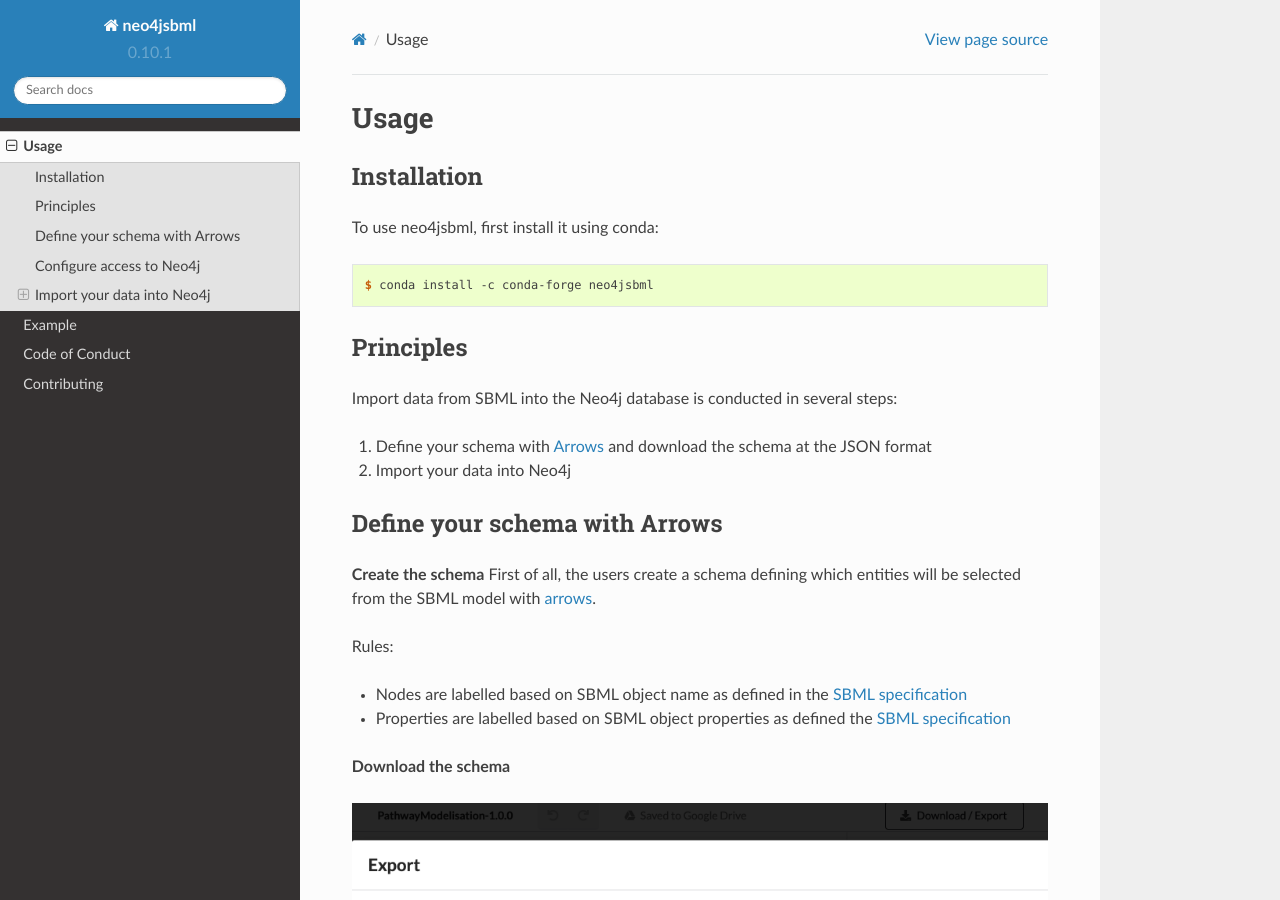
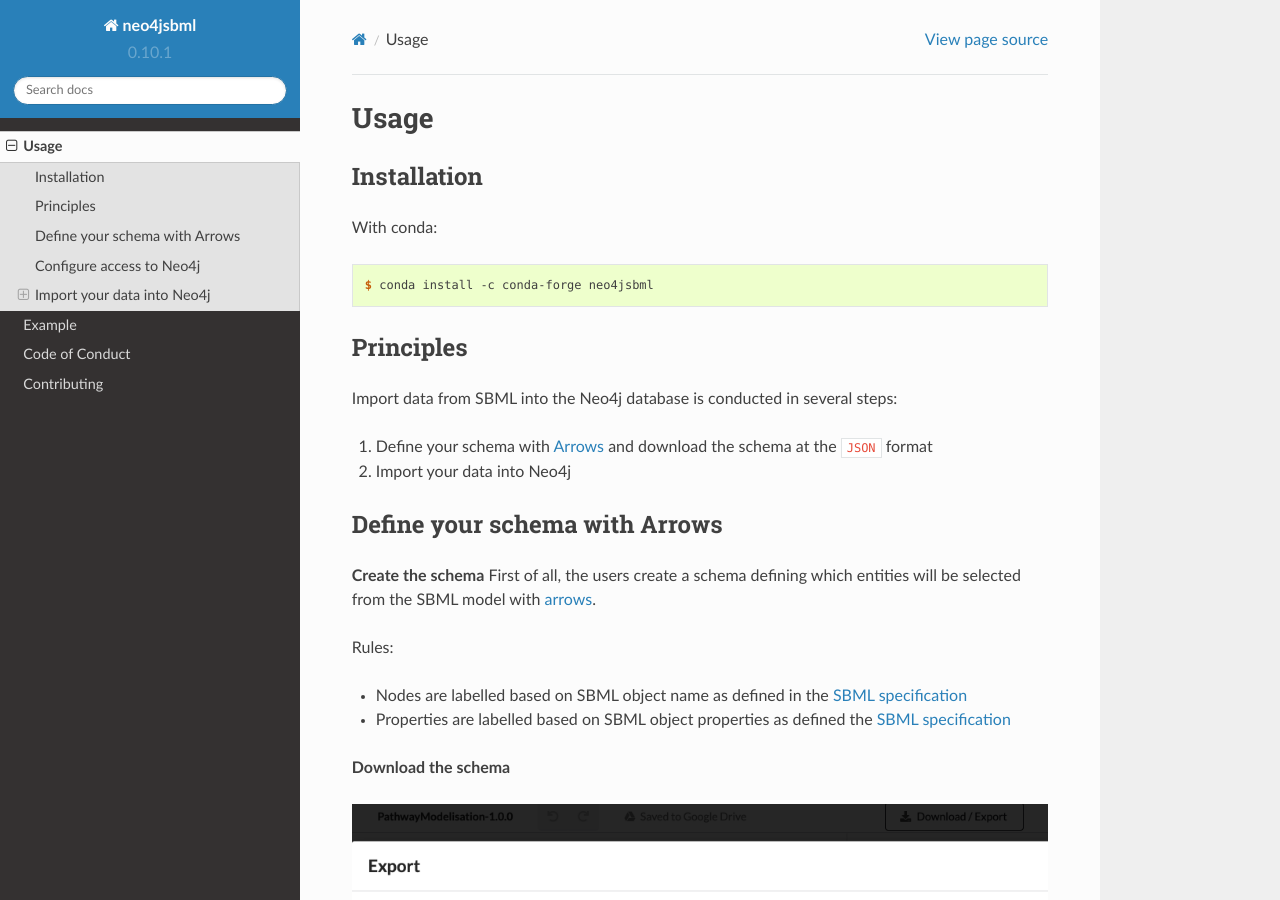
Before and after one commit to brsynth/neo4jsbml, a Sphinx documentation site: the page built from docs/usage.rst, in a window 1280 px wide and 900 px high. Built offline with Sphinx 7.4.7 and the Read the Docs theme 2.0.0, drawn with Linux system fonts in a browser that asks for light colours; pages that are not in the unit, such as notebooks, are missing from menus; some of the changed text lies outside the part shown.

Commit message:
docs(readthedocs): spell check

```diff
--- a/docs/example.rst
+++ b/docs/example.rst
@@ -4,7 +4,7 @@
 View shared metabolite
 ----------------------
 
-View shared metabolite, fumarat, between two models: *iAF1260* and *iML1515* available from `BiGG <http://bigg.ucsd.edu>`_
+View shared metabolite, fumarate, between two models: *iAF1260* and *iML1515* available from `BiGG <http://bigg.ucsd.edu>`_
 
 .. code-block:: console
 
--- a/docs/usage.rst
+++ b/docs/usage.rst
@@ -4,7 +4,7 @@
 Installation
 ------------
 
-To use neo4jsbml, first install it using conda:
+With conda:
 
 .. code-block:: console
 
@@ -15,7 +15,7 @@
 
 Import data from SBML into the Neo4j database is conducted in several steps:
 
-1. Define your schema with `Arrows <https://arrows.app>`_ and download the schema at the JSON format
+1. Define your schema with `Arrows <https://arrows.app>`_ and download the schema at the ``JSON`` format
 2. Import your data into Neo4j
 
 
@@ -98,7 +98,7 @@
 ~~~~~~~~~~~~
 To import your data with ``neo4jsbml`` into Neo4j, you will need:
 1. the database parameters
-2. the ``SBML`` file, the model
+2. the ``SBML`` file, e.g. the model
 3. the ``JSON`` file downloaded from `arrows <https://arrows.app>`_
 
 .. code-block:: console
```
